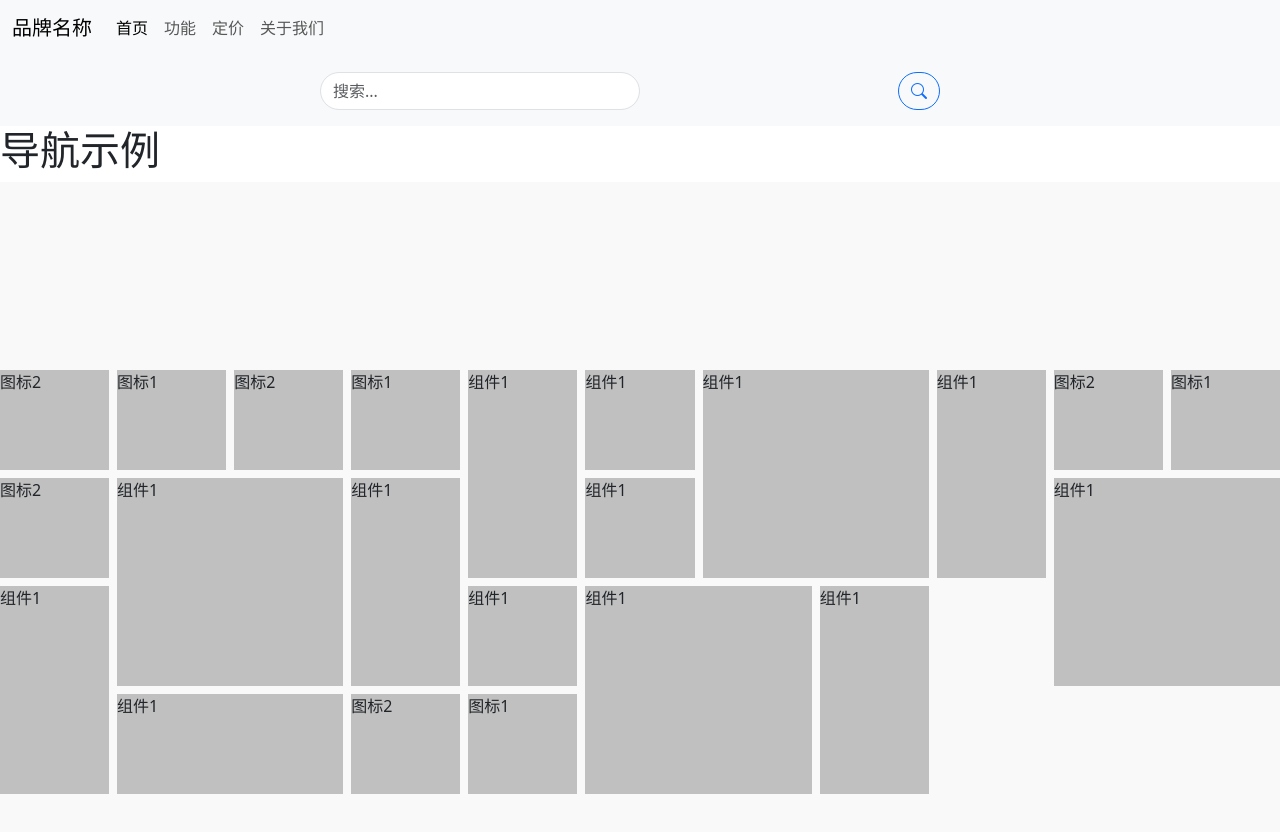
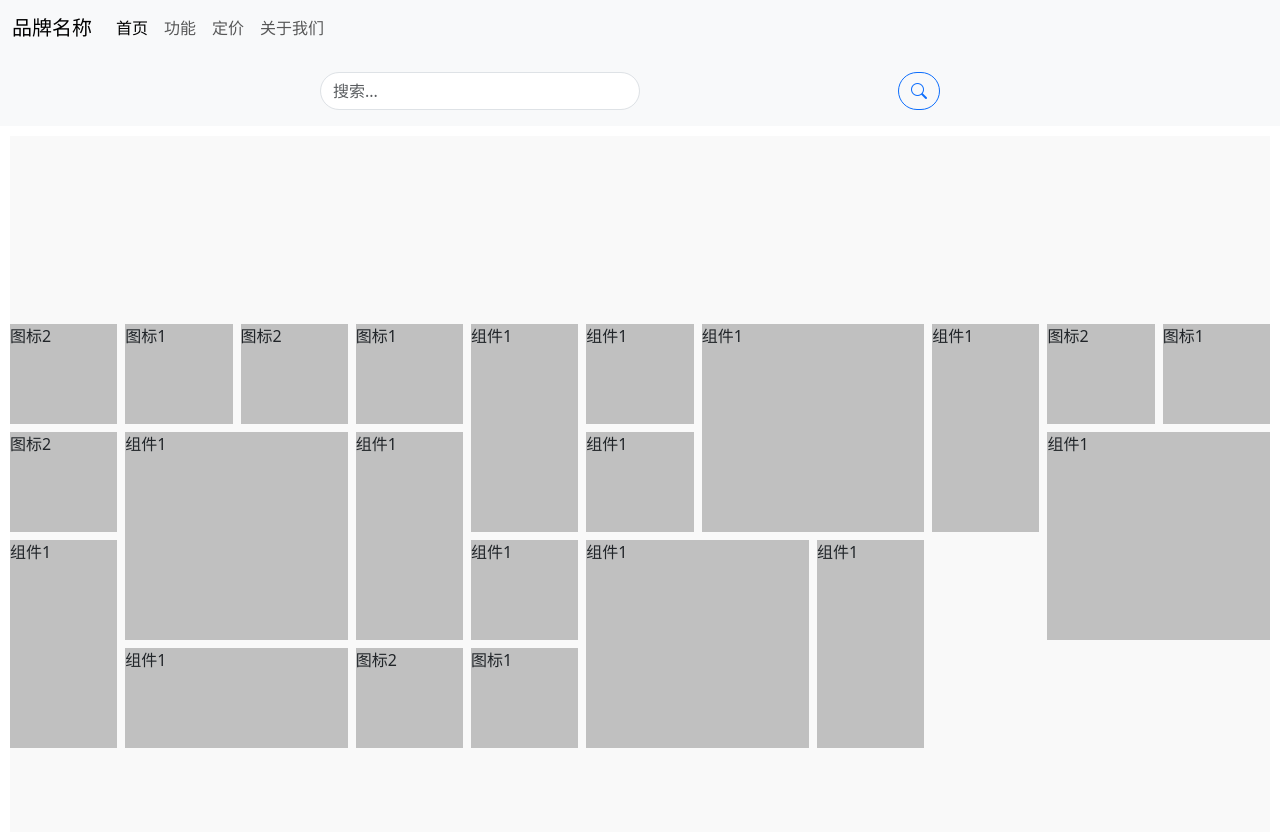
Before and after one commit to Rowling7/index0.1, a plain HTML site: page docs0.1/index.html in a window 1280 px wide. Drawn offline with nearby package versions, Linux system fonts and the light colour scheme; files whose address does not match are found by name.

Commit message:
style(docs0.1): 优化页面样式和布局
- 移除导航示例标题
- 调整主容器样式，添加滚动条隐藏和边距
- 优化搜索容器样式

```diff
--- a/docs0.1/index.html
+++ b/docs0.1/index.html
@@ -50,11 +50,9 @@
         </form>
     </div>
 
-    <h1 style="cursor: pointer;" onclick="window.location.href='index2.html'">导航示例</h1>
     <div class="mainContainer">
         <div class="snap-section">
             <div class="weidgetContainer">
-
                 <div class="nav-item widget-icon">图标2</div>
                 <div class="nav-item widget-icon">图标1</div>
                 <div class="nav-item widget-icon">图标2</div>
--- a/docs0.1/static/css/styles.css
+++ b/docs0.1/static/css/styles.css
@@ -4,6 +4,7 @@ body {
   margin: 0;
   padding: 0;
   overflow-x: hidden;
+  overflow: hidden;
 }
 
 .search-container {
@@ -30,6 +31,10 @@ body {
   overflow-y: scroll;
   height: 100vh;
   scroll-behavior: smooth;
+  margin: 10px;
+}
+.mainContainer::-webkit-scrollbar {
+  display: none; /* 隐藏 Chrome/Safari 滚动条 */
 }
 
 .snap-section {
```
